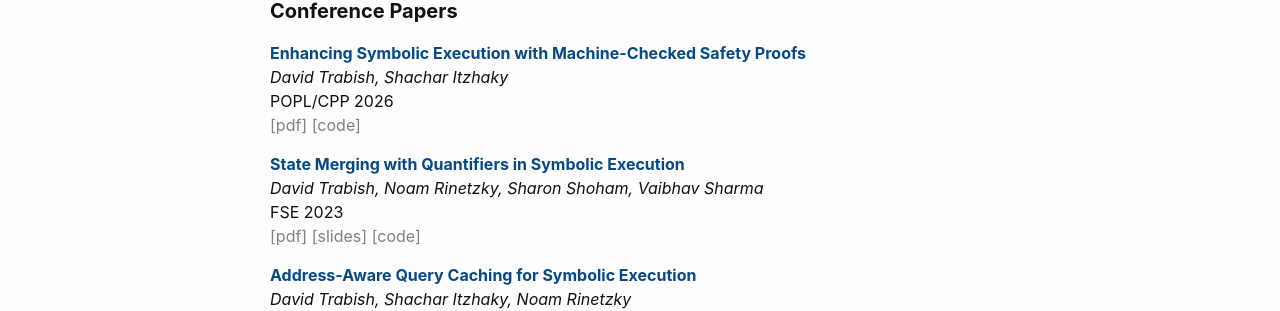
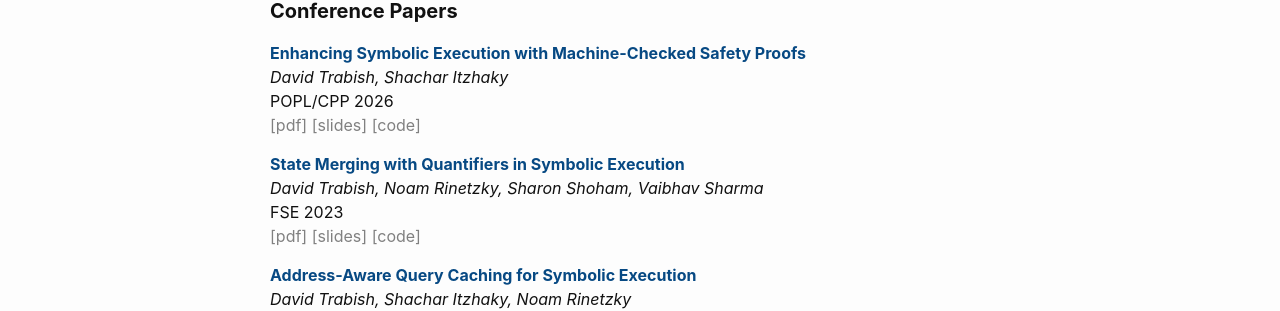
Before and after one commit to davidtr1037/davidtr1037.github.io, a Jekyll site: the page built from publications.md, in a window 1280 px wide. Shown: the part 163-474 px from the top of the page. Built offline with Jekyll 4.4.1, drawn with Linux system fonts in a browser that asks for light colours.

Commit message:
adding slides

```diff
--- a/publications.md
+++ b/publications.md
@@ -10,6 +10,7 @@
 _David Trabish, Shachar Itzhaky_
 POPL/CPP 2026
 [<span style="color:grey">[pdf]</span>](/files/cpp2026.pdf)
+[<span style="color:grey">[slides]</span>](/files/klee-rocq.pdf)
 [<span style="color:grey">[code]</span>](https://github.com/davidtr1037/klee-rocq)
 
 <span style="color:#074983">__State Merging with Quantifiers in Symbolic Execution__</span>
```
Also changed, not shown: 1 other file.
